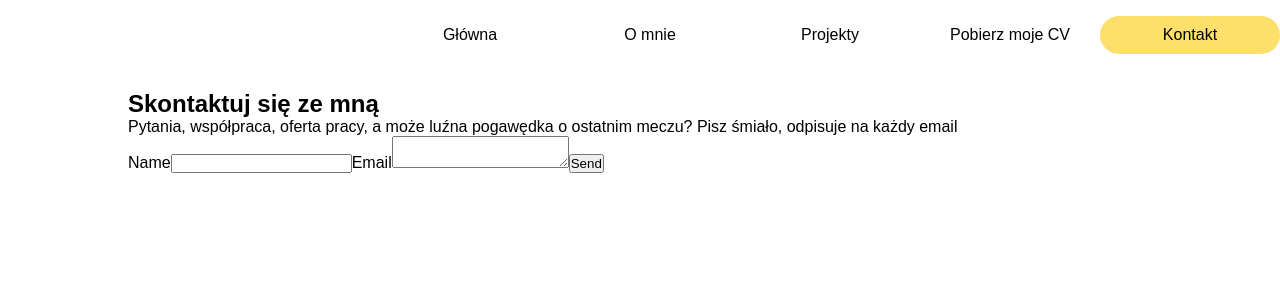
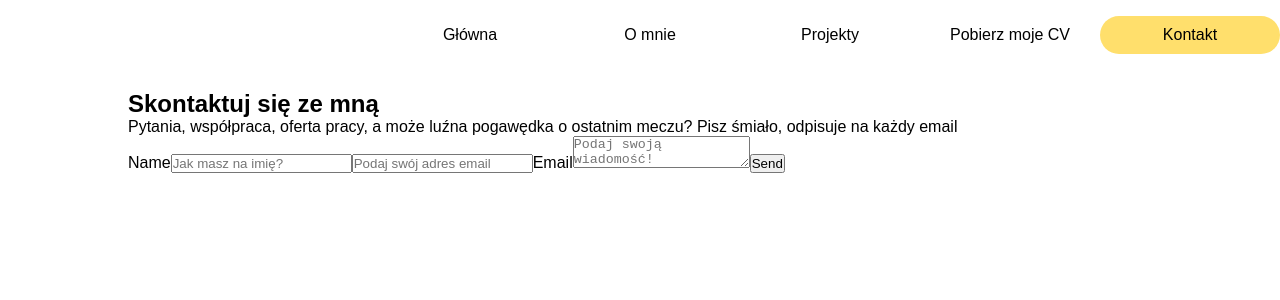
Before and after one commit to Maczi01/MyWebsite, a React (Create React App) app: page /contact in a window 1280 px wide. Shown: the top 300 px of the page. Built offline with nearby package versions, Linux system fonts and the light colour scheme.

Commit message:
Changes in placeholder

```diff
--- a/src/Contact/ContactContent.js
+++ b/src/Contact/ContactContent.js
@@ -82,11 +82,22 @@ const ContactContent = () => (
             </p>
 
             <form onSubmit={sendEmail}>
-                <input type="hidden" name="contact_number"/>
                 <label>Name</label>
-                <input type="text" name="user_name"/>
+                <input type="text"
+                       name="name"
+                       placeholder="Jak masz na imię?"
+                />
+                <input type="email"
+                       name="email"
+                       placeholder="Podaj swój adres email"
+                />
+
                 <label>Email</label>
-                <textarea name="messag  e"/>
+                <textarea
+                    type="text"
+                    name="email"
+                    placeholder="Podaj swoją wiadomość!"
+                />
                 <input type="submit" value="Send"/>
             </form>
         </MainContainer>
```
Also changed, not shown: 1 other file (tests, documents, lock files or other folders).
